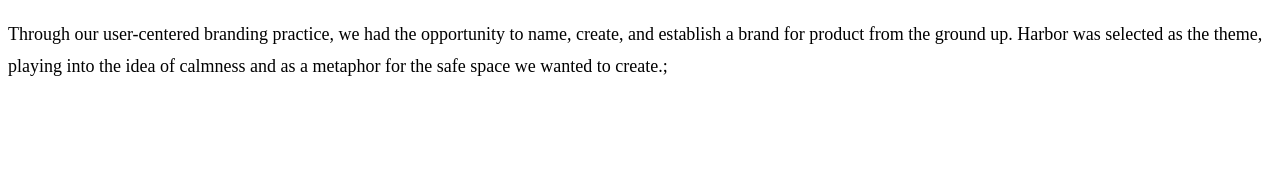
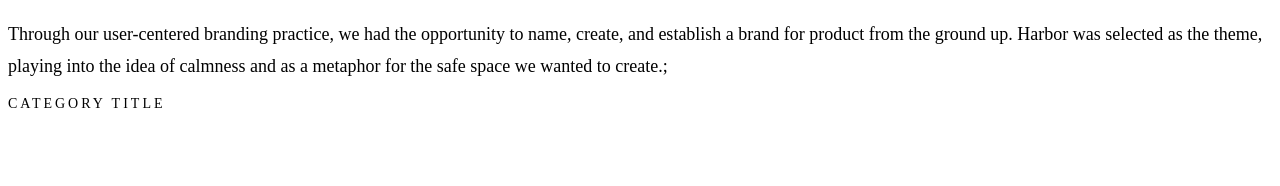
Before and after one commit to sopasdigital/fromlefttowritecal-gatsby, a Gatsby app: page / in a window 1280 px wide. Shown: the top 186 px of the page. Built offline with nearby package versions, Linux system fonts and the light colour scheme.

Commit message:
Add Category Title (#3)
* Add CategoryTitle Component

```diff
--- /dev/null
+++ b/src/Components/CategoryTitle/index.css
@@ -0,0 +1,7 @@
+.CategoryTitle {
+  margin-bottom: 12px;
+  text-transform: uppercase;
+  letter-spacing: 3px;
+  font-size: 14px;
+  line-height: 24px;
+}
--- /dev/null
+++ b/src/Components/CategoryTitle/index.js
@@ -0,0 +1,18 @@
+import React, { Component } from 'react';
+import PropTypes from 'prop-types';
+
+import './index.css';
+
+export default class CategoryTitle extends Component {
+  render() {
+    return (
+      <span className="CategoryTitle">
+        {this.props.children}
+      </span>
+    );
+  }
+}
+
+CategoryTitle.propTypes = {
+  children: PropTypes.node.isRequired,
+};
--- a/src/pages/index.js
+++ b/src/pages/index.js
@@ -1,6 +1,6 @@
 import React from 'react';
-
 import Text from '../Components/Text';
+import CategoryTitle from '../Components/CategoryTitle';
 
 export default () => (
   <div>
@@ -9,5 +9,6 @@ export default () => (
       and establish a brand for product from the ground up. Harbor was selected as the theme,
       playing into the idea of calmness and as a metaphor for the safe space we wanted to create.
     </Text>
+    <CategoryTitle>Category Title</CategoryTitle>
   </div>
 );
```
